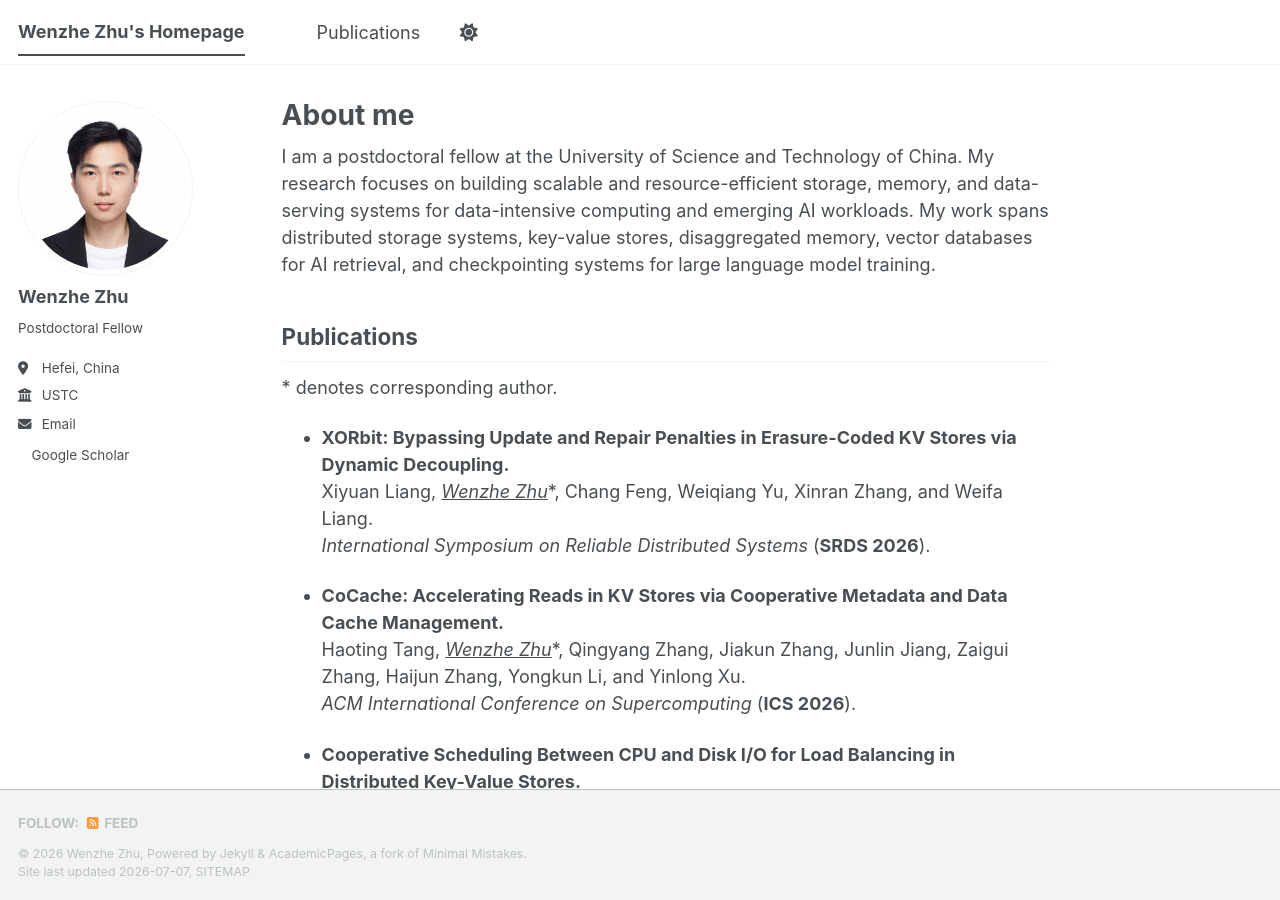
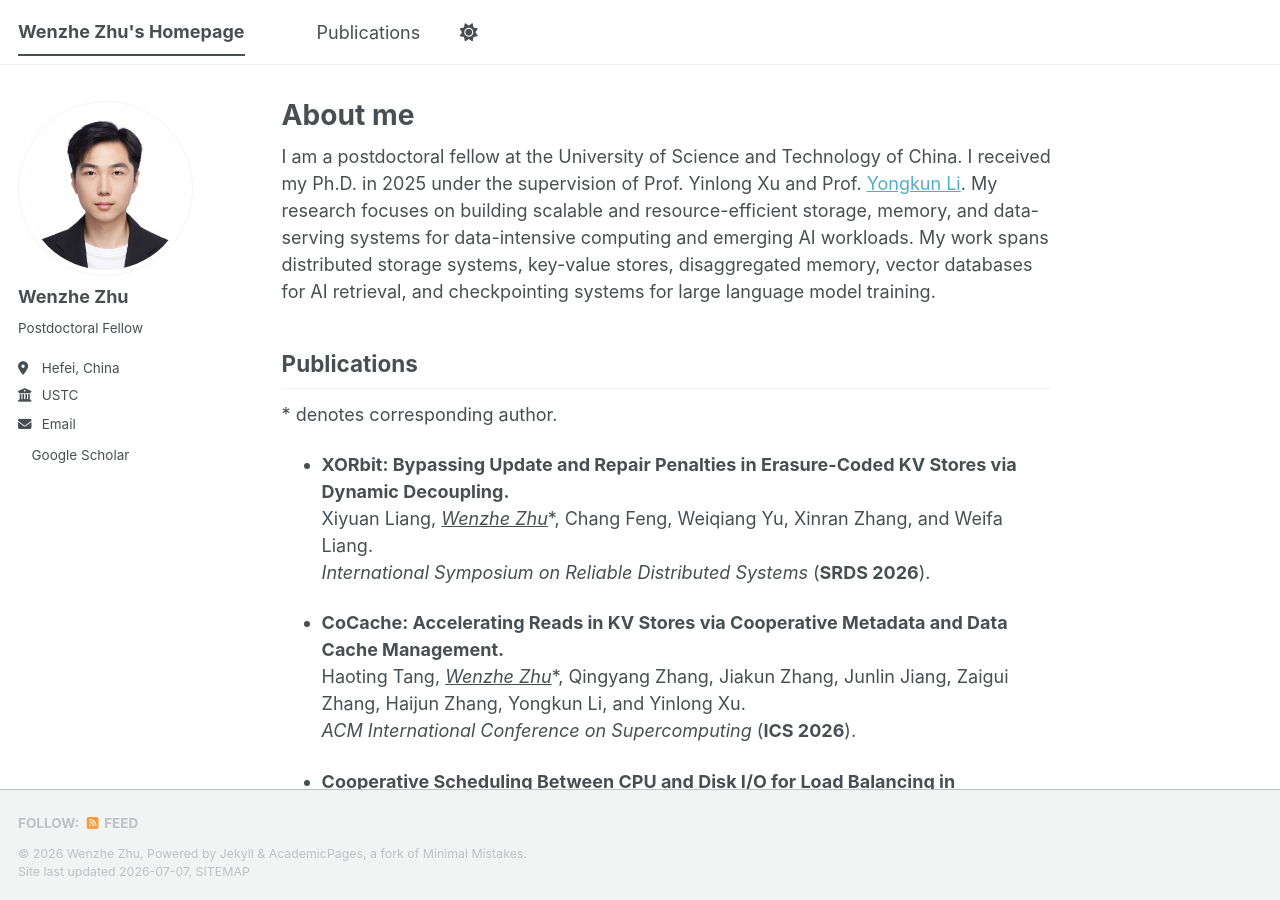
Before and after one commit to wzhzhu/wzhzhu.github.io, a Jekyll site: the page built from _pages/about.md, in a window 1280 px wide and 900 px high. Built offline with Jekyll 4.4.1, drawn with Linux system fonts in a browser that asks for light colours; a style sheet for code colours, icons or effects is not loaded.

Commit message:
Update about.md

```diff
--- a/_pages/about.md
+++ b/_pages/about.md
@@ -7,7 +7,7 @@ redirect_from:
   - /about.html
 ---
 
-I am a postdoctoral fellow at the University of Science and Technology of China. My research focuses on building scalable and resource-efficient storage, memory, and data-serving systems for data-intensive computing and emerging AI workloads. My work spans distributed storage systems, key-value stores, disaggregated memory, vector databases for AI retrieval, and checkpointing systems for large language model training.
+I am a postdoctoral fellow at the University of Science and Technology of China. I received my Ph.D. in 2025 under the supervision of Prof. Yinlong Xu and Prof. [Yongkun Li](http://staff.ustc.edu.cn/~ykli/). My research focuses on building scalable and resource-efficient storage, memory, and data-serving systems for data-intensive computing and emerging AI workloads. My work spans distributed storage systems, key-value stores, disaggregated memory, vector databases for AI retrieval, and checkpointing systems for large language model training.
 
 ## Publications
 
```
